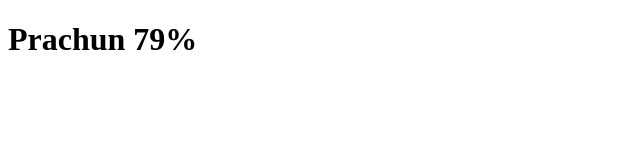
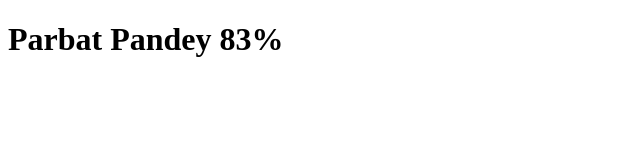
Before and after one commit to Prabhatc887/Ioeresult, a plain HTML site: page index.html in a window 1280 px wide. Shown: the whole page, without its empty margins (0-640 px from the left). Drawn offline with Linux system fonts and the light colour scheme.

Commit message:
Update index.html

```diff
--- a/index.html
+++ b/index.html
@@ -3,12 +3,12 @@
 <head>
     <meta charset="UTF-8">
     <meta name="viewport" content="width=device-width, initial-scale=1.0">
-    <title>IoeLogin</title>
+    <title>IoeResult</title>
 </head>
 <body>
 
     <header>
-        <h1>Prachun 79% </h1>
+        <h1>Parbat Pandey 83% </h1>
     </header>
 
     <main>
```
